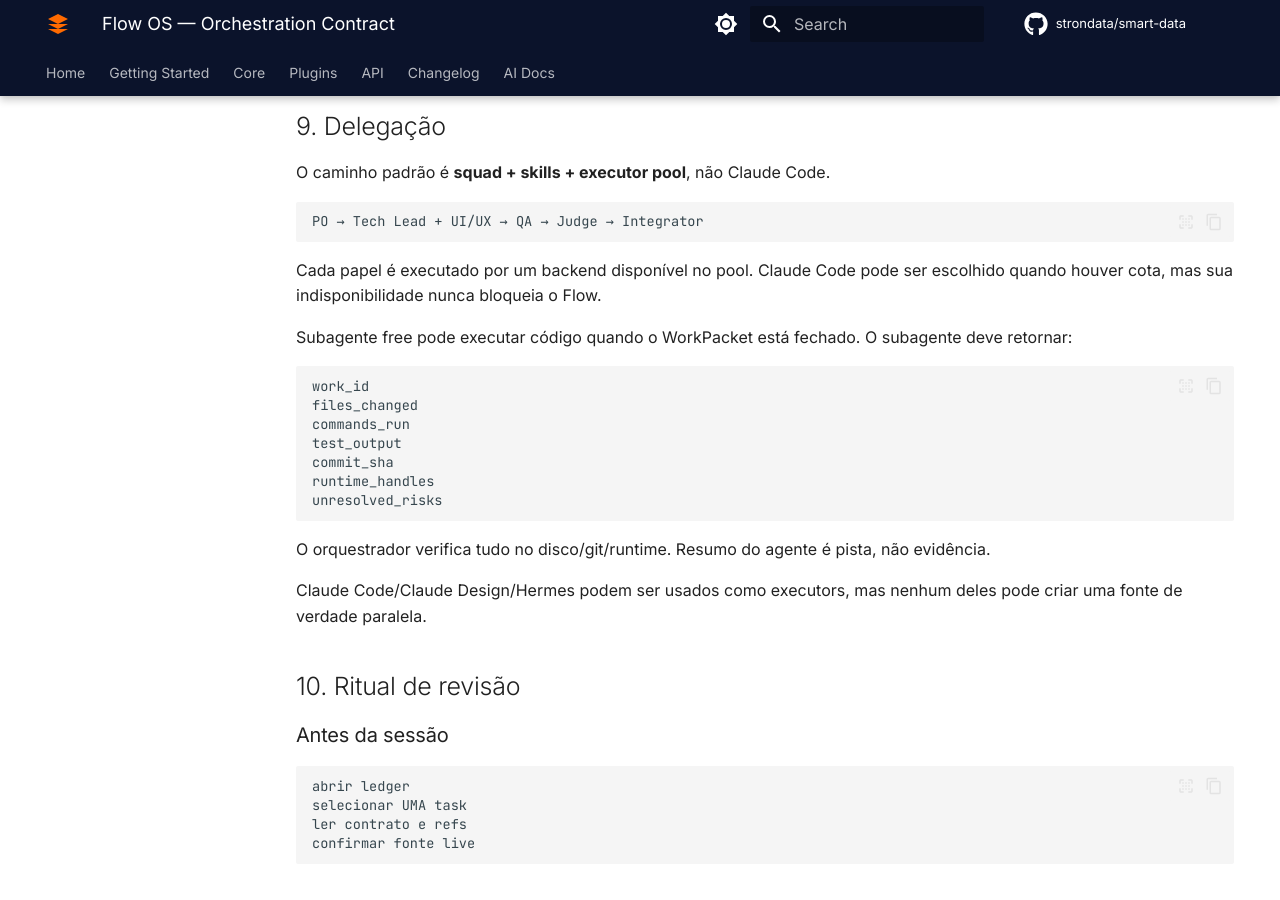
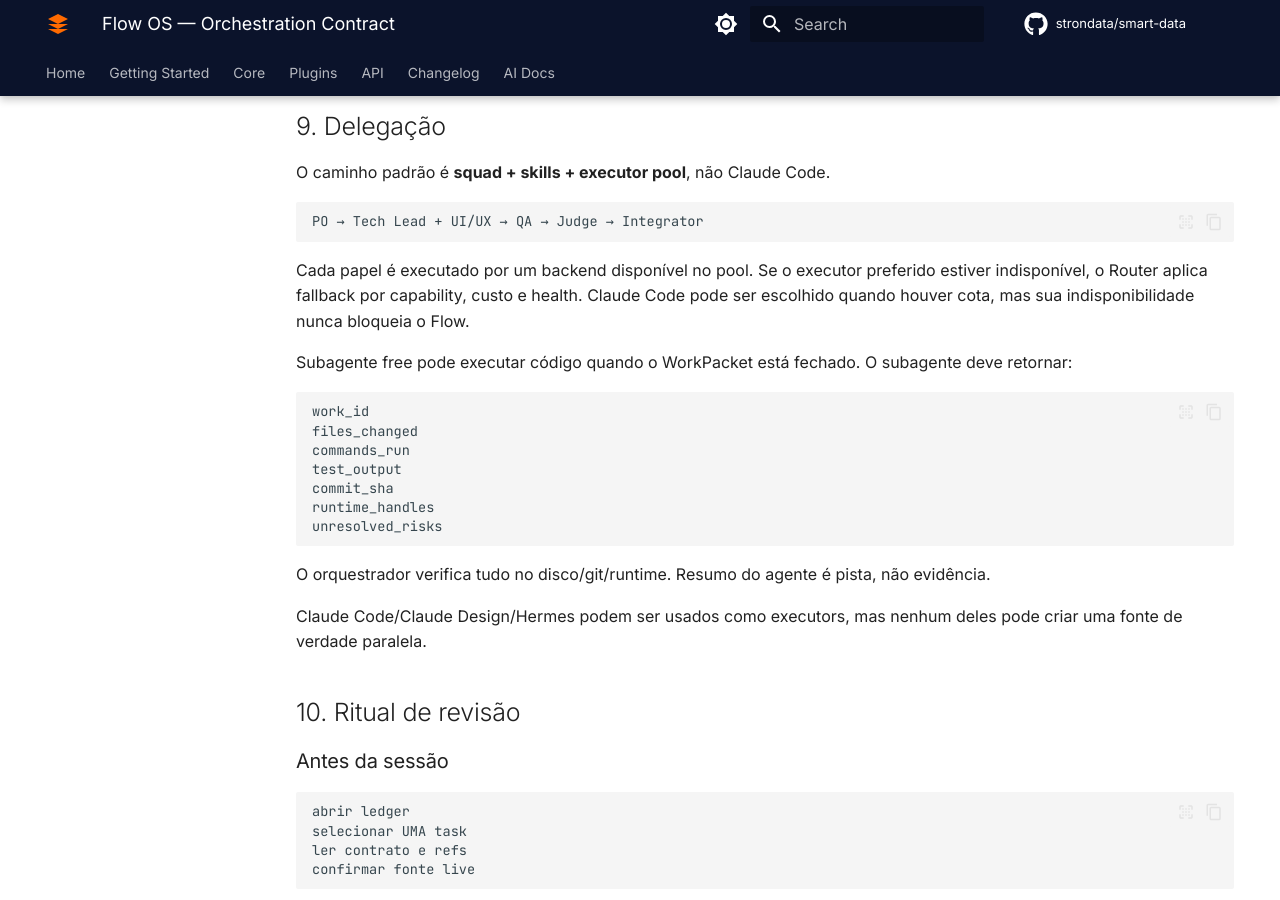
Before and after one commit to antunes-hq/aptdata-flow-os, an MkDocs documentation site: the page built from docs/plans/ORCHESTRATION.md, in a window 1280 px wide and 900 px high, scrolled down 5518 px. Built offline with MkDocs 1.6.1 and Material for MkDocs 9.7.7, drawn with Linux system fonts in a browser that asks for light colours; comment, search, counter and statistics services are not loaded.

Commit message:
docs(flow-os): state executor fallback gate

````diff
--- a/docs/plans/ORCHESTRATION.md
+++ b/docs/plans/ORCHESTRATION.md
@@ -228,7 +228,7 @@ O caminho padrão é **squad + skills + executor pool**, não Claude Code.
 PO → Tech Lead + UI/UX → QA → Judge → Integrator
 ```
 
-Cada papel é executado por um backend disponível no pool. Claude Code pode ser escolhido quando houver cota, mas sua indisponibilidade nunca bloqueia o Flow.
+Cada papel é executado por um backend disponível no pool. Se o executor preferido estiver indisponível, o Router aplica fallback por capability, custo e health. Claude Code pode ser escolhido quando houver cota, mas sua indisponibilidade nunca bloqueia o Flow.
 
 Subagente free pode executar código quando o WorkPacket está fechado. O subagente deve retornar:
 
````
